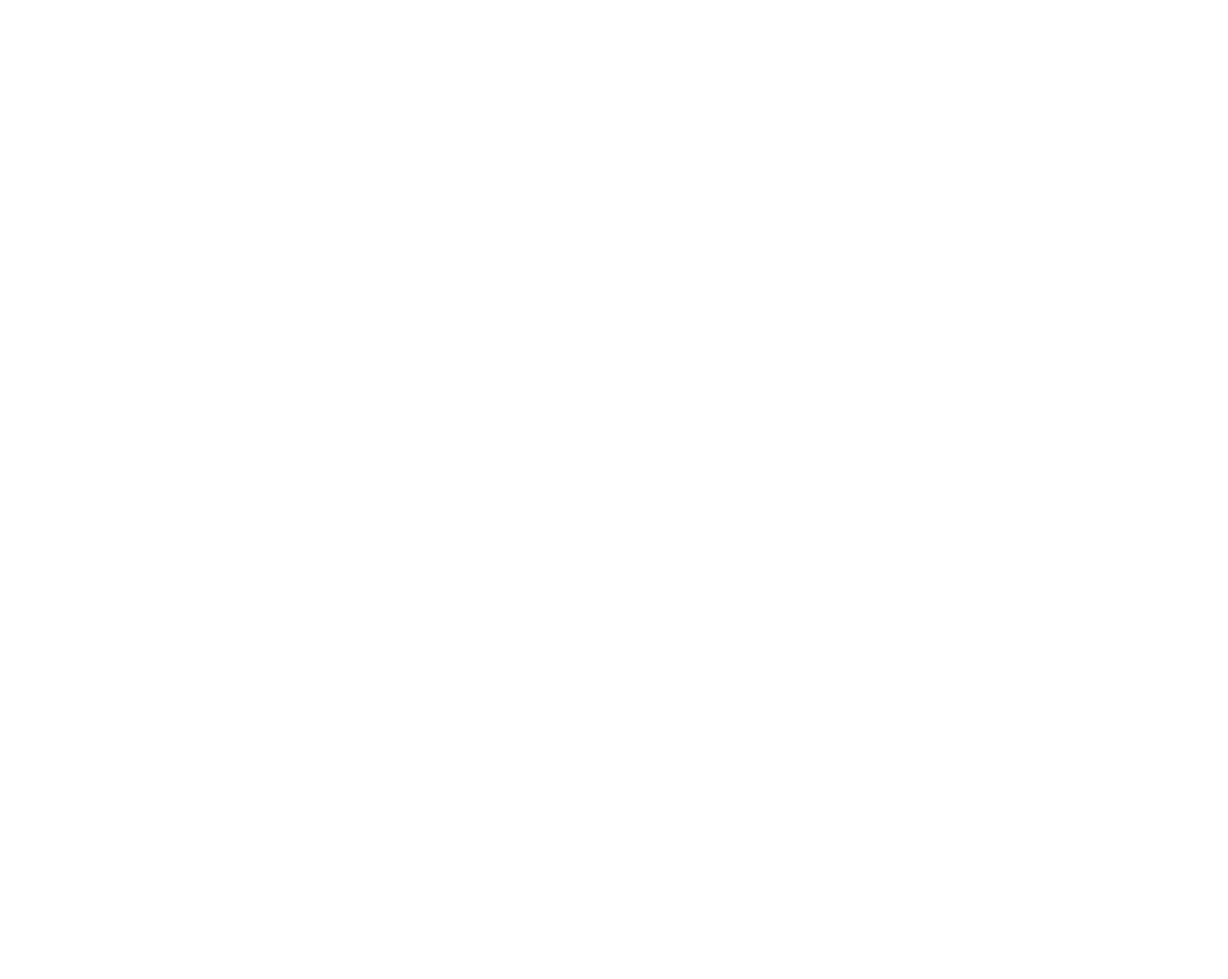
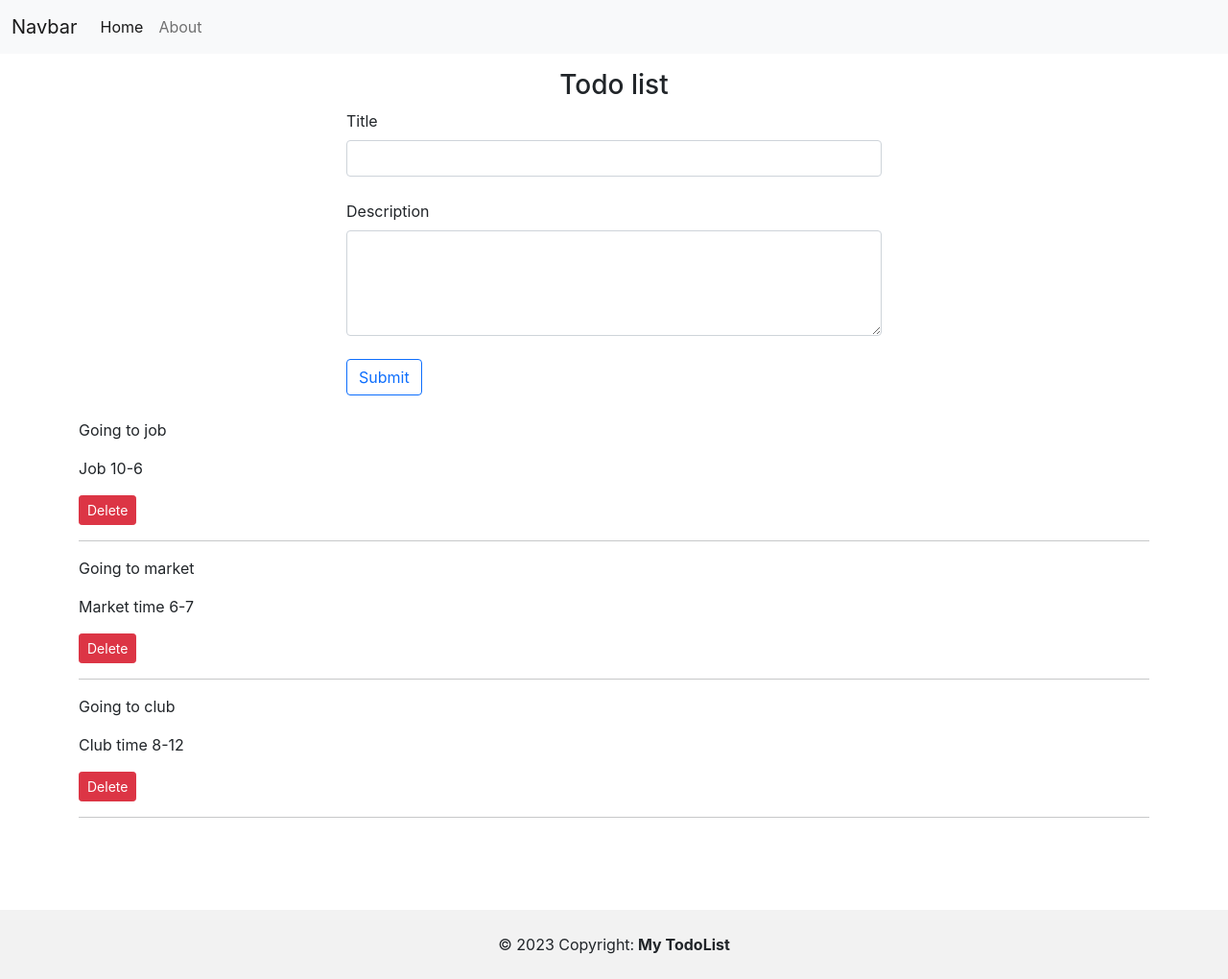
Before and after one commit to farhan-jabil/Todo-List, a React (Create React App) app: page / in a window 1280 px wide. Shown: the whole page at 96% size. Before the commit the page ends 800 px from the top, so only its background shows below. Built offline with nearby package versions, Linux system fonts and the light colour scheme.

Commit message:
todoItems set

```diff
--- a/public/index.html
+++ b/public/index.html
@@ -24,6 +24,9 @@
       work correctly both with client-side routing and a non-root public URL.
       Learn how to configure a non-root public URL by running `npm run build`.
     -->
+    <!-- Bootstrap CSS -->
+    <link href="https://cdn.jsdelivr.net/npm/bootstrap@5.0.2/dist/css/bootstrap.min.css" rel="stylesheet" integrity="sha384-EVSTQN3/azprG1Anm3QDgpJLIm9Nao0Yz1ztcQTwFspd3yD65VohhpuuCOmLASjC" crossorigin="anonymous">
+
     <title>React App</title>
   </head>
   <body>
@@ -39,5 +42,6 @@
       To begin the development, run `npm start` or `yarn start`.
       To create a production bundle, use `npm run build` or `yarn build`.
     -->
+    <script src="https://cdn.jsdelivr.net/npm/bootstrap@5.0.2/dist/js/bootstrap.bundle.min.js" integrity="sha384-MrcW6ZMFYlzcLA8Nl+NtUVF0sA7MsXsP1UyJoMp4YLEuNSfAP+JcXn/tWtIaxVXM" crossorigin="anonymous"></script>
   </body>
 </html>
--- a/src/App.js
+++ b/src/App.js
@@ -1,10 +1,16 @@
 import './App.css';
+import Footer from './components/Footer';
+import Header from './components/Header';
+import Todos from './components/Todos';
 
 function App() {
+
   return (
-    <div>
-
-    </div>
+    <>
+     <Header searchBar={false}/>
+     <Todos/>
+     <Footer/>
+    </>
   );
 }
 
--- /dev/null
+++ b/src/components/AddItems.js
@@ -0,0 +1,27 @@
+import React from 'react'
+
+export default function AddItems() {
+    return (
+        <div>
+            <form action="">
+                <div className="mx-auto w-50">
+                    <div className="">
+                        <div className="form-outline form-white mb-4">
+                            <label className="form-label" htmlFor="title">Title</label>
+                            <input type="email" id="title" className="form-control" />
+                        </div>
+                        <div className="form-outline form-white mb-4">
+                            <label className="form-label" htmlFor="desc">Description</label>
+                            <textarea name="" id="" cols="30" rows="4" className="form-control"></textarea>
+                        </div>
+                    </div>
+                    <div className="">
+                        <button type="submit" className="btn btn-outline-primary mb-4 mx-auto">
+                            Submit
+                        </button>
+                    </div>
+                </div>
+            </form>
+        </div>
+    )
+}
--- a/src/components/Footer.js
+++ b/src/components/Footer.js
@@ -0,0 +1,17 @@
+import React from 'react'
+
+export default function Footer() {
+  let footerStyle = {
+    backgroundColor: "rgba(0, 0, 0, 0.05)",
+    position: "relative",
+    top: "10vh",
+  }
+  return (
+    <>
+      <div className="text-center p-4 w-100" style={footerStyle}>
+        © 2023 Copyright:
+        <span className="text-reset fw-bold"> My TodoList</span>
+      </div>
+    </>
+  )
+}
--- a/src/components/Header.js
+++ b/src/components/Header.js
@@ -0,0 +1,30 @@
+import React from 'react'
+
+export default function Header(props) {
+  return (
+    <>
+      <nav className="navbar navbar-expand-lg navbar-light bg-light">
+        <div className="container-fluid">
+          <a className="navbar-brand" href="#">Navbar</a>
+          <button className="navbar-toggler" type="button" data-bs-toggle="collapse" data-bs-target="#navbarSupportedContent" aria-controls="navbarSupportedContent" aria-expanded="false" aria-label="Toggle navigation">
+            <span className="navbar-toggler-icon"></span>
+          </button>
+          <div className="collapse navbar-collapse" id="navbarSupportedContent">
+            <ul className="navbar-nav me-auto mb-2 mb-lg-0">
+              <li className="nav-item">
+                <a className="nav-link active" aria-current="page" href="#">Home</a>
+              </li>
+              <li className="nav-item">
+                <a className="nav-link" aria-current="page" href="#">About</a>
+              </li>
+            </ul>
+            {props.searchBar? <form className="d-flex">
+              <input className="form-control me-2" type="search" placeholder="Search" aria-label="Search"/>
+                <button className="btn btn-outline-success" type="submit">Search</button>
+            </form> : ""}
+          </div>
+        </div>
+      </nav>
+    </>
+  )
+}
--- a/src/components/TodoItem.js
+++ b/src/components/TodoItem.js
@@ -0,0 +1,18 @@
+import React from 'react'
+
+export default function TodoItem(props) {
+  const onDelete = (todoItems) => {
+    console.log("I am delete", todoItems)
+  }
+
+  return (
+    <div>
+      <p>{props.todoItems.title}</p>
+      <p>{props.todoItems.desc}</p>
+      <button type="submit" className="btn btn-danger btn-sm" onClick={onDelete(props.todoItems)}>
+        Delete
+      </button>
+      <hr />
+    </div>
+  )
+}
--- a/src/components/Todos.js
+++ b/src/components/Todos.js
@@ -0,0 +1,34 @@
+import React from 'react'
+import TodoItem from './TodoItem'
+import AddItems from './AddItems'
+
+export default function Todos() {
+
+  const todoItems = [
+    {
+      sno: 1,
+      title: "Going to job",
+      desc: "Job 10-6",
+    },
+    {
+      sno: 2,
+      title: "Going to market",
+      desc: "Market time 6-7",
+    },
+    {
+      sno: 3,
+      title: "Going to club",
+      desc: "Club time 8-12",
+    },
+  ]
+
+  return (
+    <div className='container mt-3'>
+      <h3 className='text-center'>Todo list</h3>
+      <AddItems/>
+      {todoItems.map((items) =>
+        <TodoItem todoItems={items} key={items.sno} />
+      )}
+    </div>
+  )
+}
```
